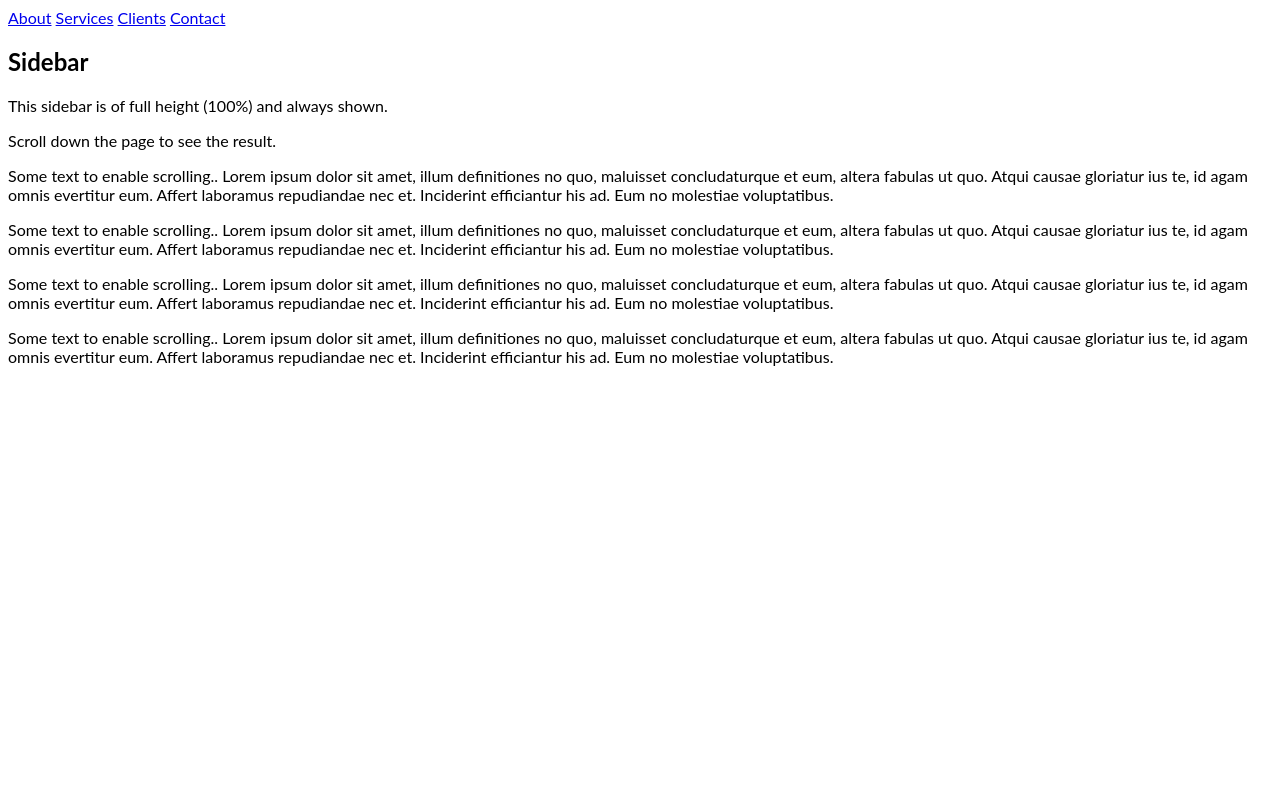
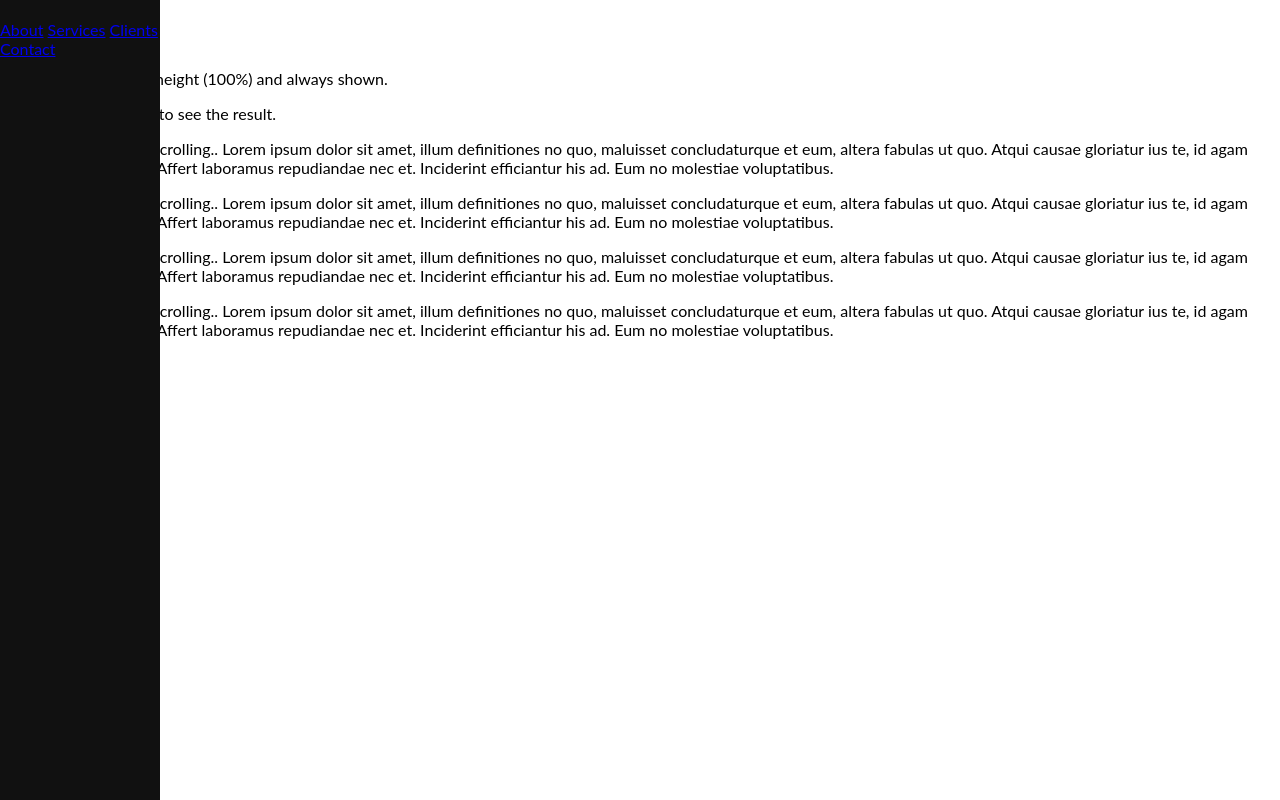
Before and after one commit to j3ffh95/css_sidenav_fixed-, a plain HTML site: page index.html in a window 1280 px wide. Drawn offline with Linux system fonts and the light colour scheme.

Commit message:
styled the side nav

```diff
--- a/style.css
+++ b/style.css
@@ -1,3 +1,15 @@
 body {
   font-family: "Lato", sans-serif;
 }
+
+.sidenav {
+  height: 100%;
+  width: 160px;
+  position: fixed;
+  z-index: 1;
+  top: 0;
+  left: 0;
+  background-color: #111;
+  overflow-x: hidden;
+  padding-top: 20px;
+}
```
